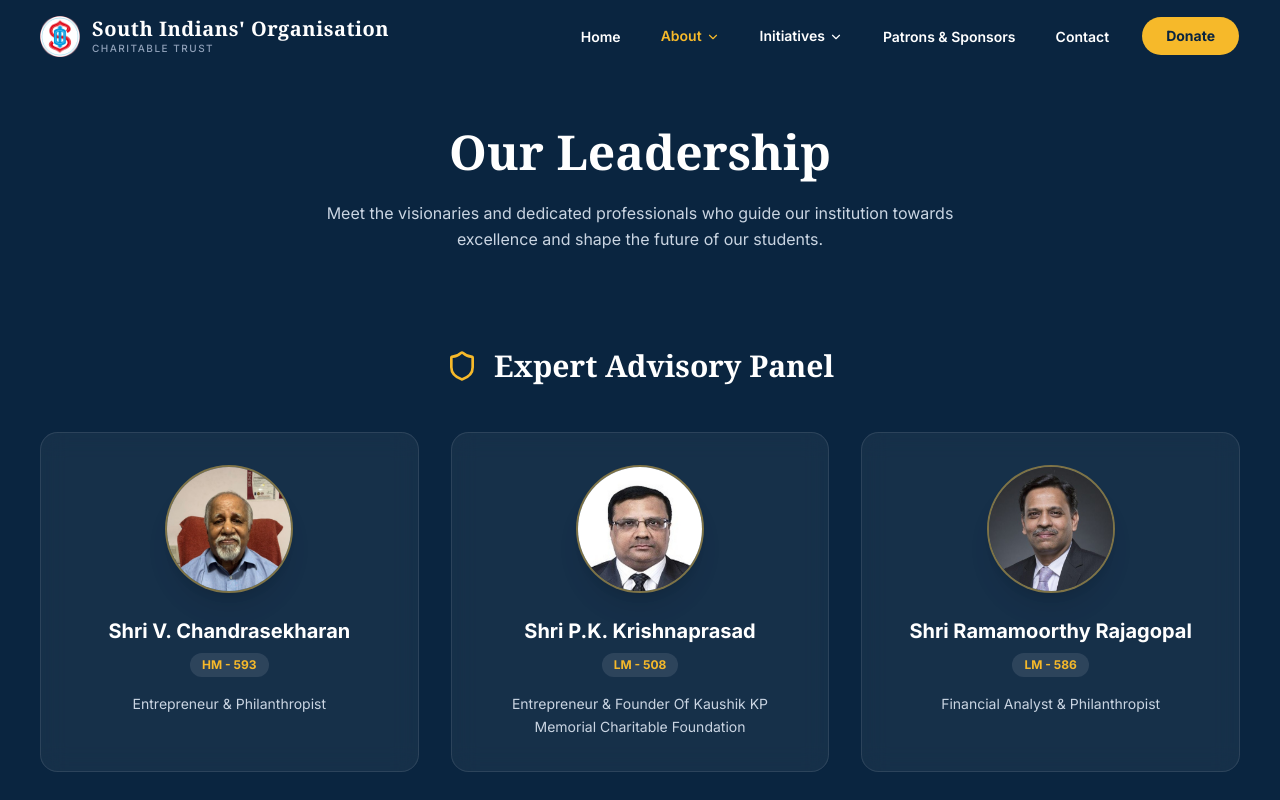
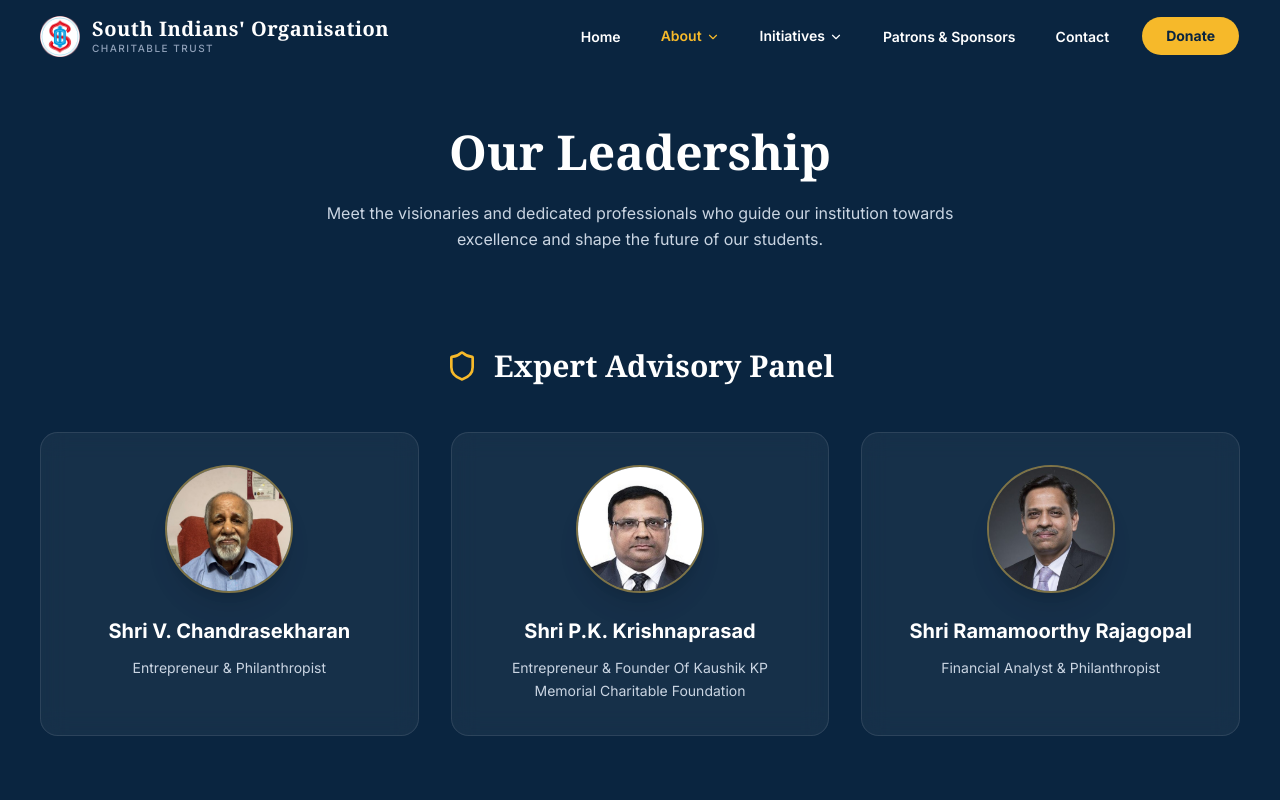
Before and after one commit to inspirexcellence/sio-trust, a Next.js app: page /about/team in a window 1280 px wide. Shown: the top 800 px of the page. Built offline with nearby package versions, Linux system fonts and the light colour scheme.

Commit message:
Remove membership number badges from Expert Advisory Panel

```diff
--- a/src/app/about/team/page.tsx
+++ b/src/app/about/team/page.tsx
@@ -7,19 +7,16 @@ export default function TeamPage() {
   const advisors = [
     {
       name: "Shri V. Chandrasekharan",
-      badge: "HM - 593",
       role: "Entrepreneur & Philanthropist",
       image: "/V.Chandrasekharan.jpeg"
     },
     {
       name: "Shri P.K. Krishnaprasad",
-      badge: "LM - 508",
       role: "Entrepreneur & Founder Of Kaushik KP Memorial Charitable Foundation",
       image: "/pk-krishnaprasad.jpeg"
     },
     {
       name: "Shri Ramamoorthy Rajagopal",
-      badge: "LM - 586",
       role: "Financial Analyst & Philanthropist",
       image: "/Ramamoorthy Rajagopal.jpeg"
     }
@@ -67,10 +64,7 @@ export default function TeamPage() {
                     </div>
                   )}
                 </div>
-                <h3 className="text-xl font-bold text-white mb-2">{advisor.name}</h3>
-                <span className="inline-block px-3 py-1 bg-white/10 text-primary text-xs font-bold rounded-full mb-4">
-                  {advisor.badge}
-                </span>
+                <h3 className="text-xl font-bold text-white mb-3">{advisor.name}</h3>
                 <p className="text-sm text-slate-300 leading-relaxed">
                   {advisor.role}
                 </p>
```
